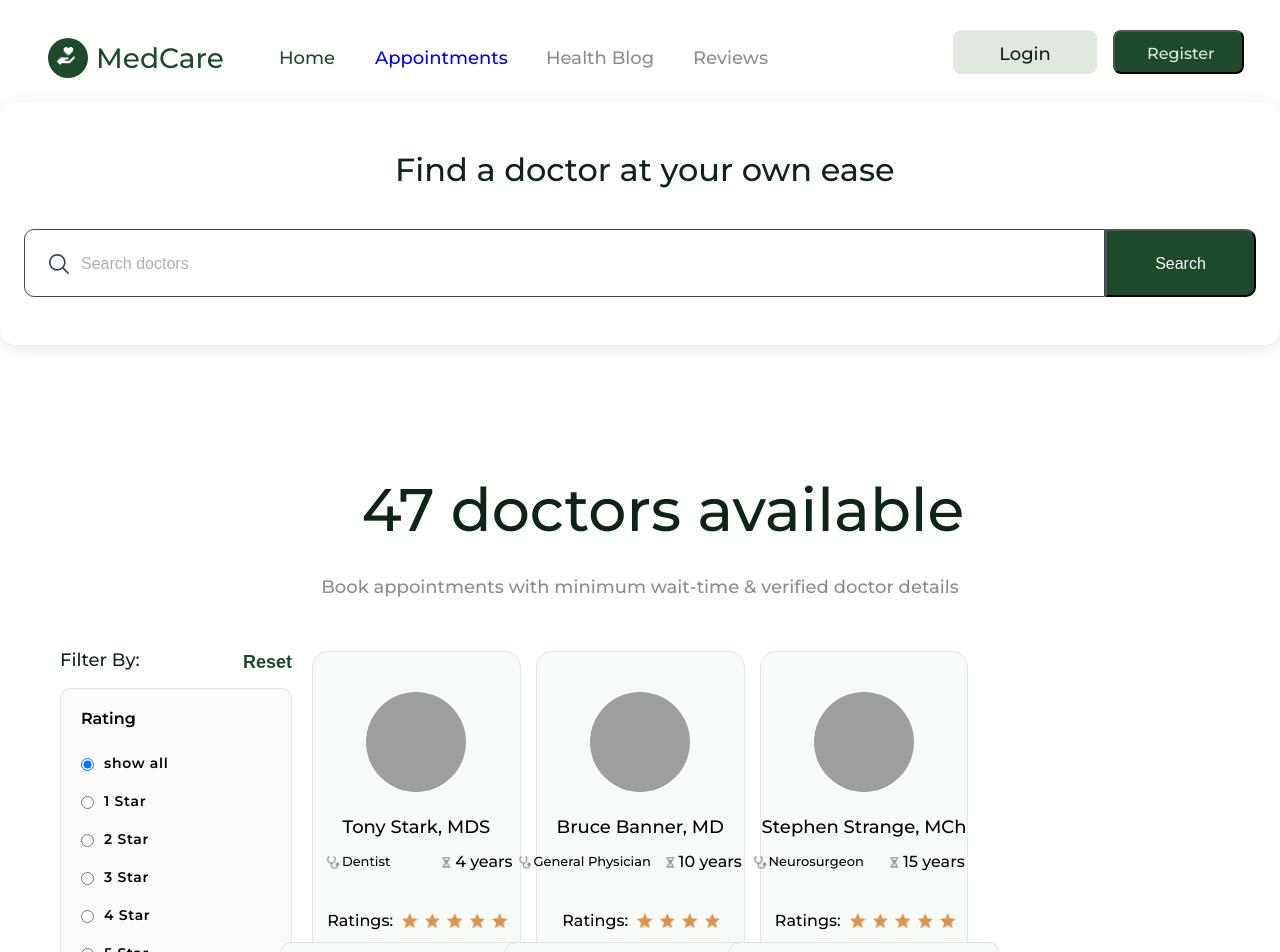
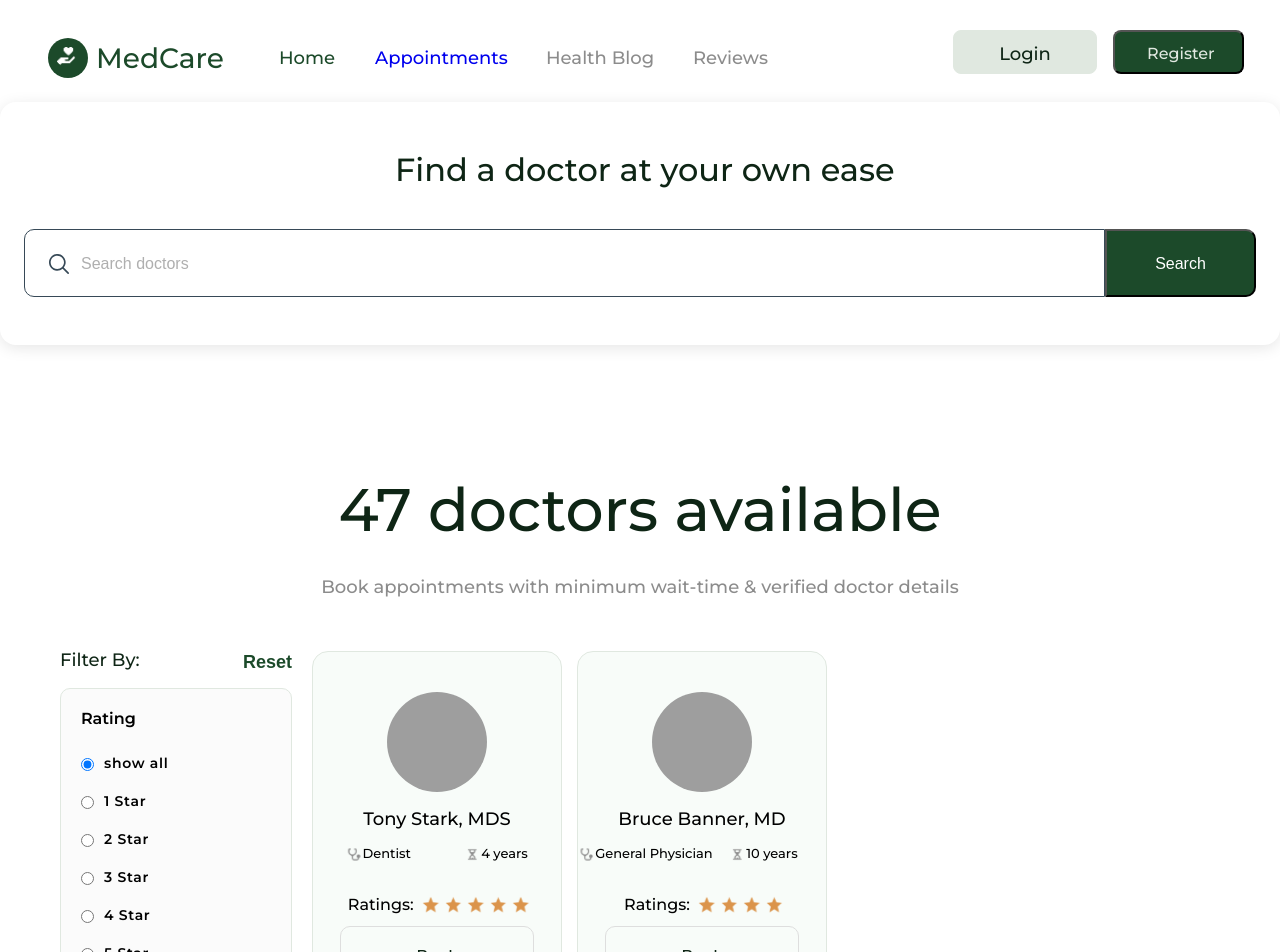
Before and after one commit to ashish-3216/MedCare, a Next.js app: page /appointment in a window 1280 px wide. Shown: the top 952 px of the page. Built offline with nearby package versions, Linux system fonts and the light colour scheme; grey boxes are pictures that could not be loaded.

Commit message:
day3 | day2 of fixing appointment

```diff
--- a/Components/Filter_component.jsx
+++ b/Components/Filter_component.jsx
@@ -15,6 +15,7 @@ const FilterComponent = ({ title, stat, array, optional, flag = true , cb }) =>
                 name={stat}
                 value={0}
                 defaultChecked = {title === 'Rating'}
+                onClick={title === 'Rating' ? () => cb(-1) : () => cb('show all')}
               />
               <label htmlFor={`showAll-${stat}`}>{optional}</label>
             </div>
--- a/app/appointment/page.js
+++ b/app/appointment/page.js
@@ -6,70 +6,401 @@ import Footer from "@/Components/Footer";
 import Filter_component from "@/Components/Filter_component";
 
 const doctor_data = [
-  { name: "Tony Stark", degree: "MDS", specialization: "Dentist", experience: 4, ratings: 5, gender: "Male" },
-  { name: "Bruce Banner", degree: "MD", specialization: "General Physician", experience: 10, ratings: 4, gender: "Male" },
-  { name: "Stephen Strange", degree: "MCh", specialization: "Neurosurgeon", experience: 15, ratings: 5, gender: "Male" },
-  { name: "Peter Parker", degree: "BDS", specialization: "Orthodontist", experience: 3, ratings: 3, gender: "Male" },
-  { name: "Natasha Romanoff", degree: "MBBS", specialization: "Dermatologist", experience: 7, ratings: 4, gender: "Female" },
-  { name: "Steve Rogers", degree: "MD", specialization: "Cardiologist", experience: 12, ratings: 5, gender: "Male" },
-  { name: "Wanda Maximoff", degree: "MD", specialization: "Psychiatrist", experience: 5, ratings: 4, gender: "Female" },
-  { name: "Thor Odinson", degree: "MS", specialization: "Orthopedic Surgeon", experience: 8, ratings: 5, gender: "Male" },
-  { name: "Loki Laufeyson", degree: "PhD", specialization: "Neurologist", experience: 6, ratings: 3, gender: "Male" },
-  { name: "Clint Barton", degree: "DO", specialization: "Ophthalmologist", experience: 9, ratings: 4, gender: "Male" },
-  { name: "Scott Lang", degree: "BDS", specialization: "Pediatric Dentist", experience: 4, ratings: 3, gender: "Male" },
-  { name: "Carol Danvers", degree: "MD", specialization: "Oncologist", experience: 11, ratings: 5, gender: "Female" },
-  { name: "Nick Fury", degree: "MBBS", specialization: "Pulmonologist", experience: 20, ratings: 5, gender: "Male" },
-  { name: "Sam Wilson", degree: "MD", specialization: "General Physician", experience: 6, ratings: 4, gender: "Male" },
-  { name: "Bucky Barnes", degree: "MCh", specialization: "Plastic Surgeon", experience: 13, ratings: 5, gender: "Male" },
-  { name: "Shuri", degree: "PhD", specialization: "Biomedical Scientist", experience: 9, ratings: 4, gender: "Female" },
-  { name: "T'Challa", degree: "MD", specialization: "Cardiothoracic Surgeon", experience: 14, ratings: 5, gender: "Male" },
-  { name: "Okoye", degree: "MBBS", specialization: "Trauma Surgeon", experience: 8, ratings: 5, gender: "Female" },
-  { name: "Vision", degree: "PhD", specialization: "Neuroscientist", experience: 7, ratings: 4, gender: "Male" },
-  { name: "Gamora", degree: "MD", specialization: "General Surgeon", experience: 12, ratings: 5, gender: "Female" },
-  { name: "Drax", degree: "DO", specialization: "Emergency Medicine", experience: 5, ratings: 3, gender: "Male" },
-  { name: "Rocket Raccoon", degree: "MS", specialization: "Veterinary Surgeon", experience: 6, ratings: 4, gender: "Male" },
-  { name: "Groot", degree: "PhD", specialization: "Botanical Medicine", experience: 10, ratings: 4, gender: "Male" },
-  { name: "Nebula", degree: "MD", specialization: "Neurologist", experience: 8, ratings: 5, gender: "Female" },
-  { name: "Mantis", degree: "MD", specialization: "Psychiatrist", experience: 4, ratings: 3, gender: "Female" },
-  { name: "Yondu Udonta", degree: "MBBS", specialization: "Pulmonologist", experience: 11, ratings: 5, gender: "Male" },
-  { name: "Ego", degree: "MD", specialization: "Endocrinologist", experience: 25, ratings: 5, gender: "Male" },
-  { name: "Hank Pym", degree: "PhD", specialization: "Microbiologist", experience: 18, ratings: 5, gender: "Male" },
-  { name: "Janet Van Dyne", degree: "MD", specialization: "Dermatologist", experience: 15, ratings: 4, gender: "Female" },
-  { name: "Hope Van Dyne", degree: "MD", specialization: "General Physician", experience: 7, ratings: 4, gender: "Female" },
-  { name: "Reed Richards", degree: "PhD", specialization: "Geneticist", experience: 22, ratings: 5, gender: "Male" },
-  { name: "Sue Storm", degree: "MD", specialization: "Pediatrician", experience: 12, ratings: 5, gender: "Female" },
-  { name: "Johnny Storm", degree: "MBBS", specialization: "Sports Medicine", experience: 6, ratings: 4, gender: "Male" },
-  { name: "Ben Grimm", degree: "DO", specialization: "Orthopedic Surgeon", experience: 9, ratings: 4, gender: "Male" },
-  { name: "Professor X", degree: "PhD", specialization: "Neuroscientist", experience: 30, ratings: 5, gender: "Male" },
-  { name: "Magneto", degree: "PhD", specialization: "Oncologist", experience: 28, ratings: 5, gender: "Male" },
-  { name: "Jean Grey", degree: "MD", specialization: "Psychiatrist", experience: 12, ratings: 5, gender: "Female" },
-  { name: "Cyclops", degree: "MD", specialization: "Ophthalmologist", experience: 10, ratings: 4, gender: "Male" },
-  { name: "Wolverine", degree: "MBBS", specialization: "Trauma Surgeon", experience: 20, ratings: 5, gender: "Male" },
-  { name: "Storm", degree: "MD", specialization: "Pediatrician", experience: 9, ratings: 4, gender: "Female" },
-  { name: "Mystique", degree: "MD", specialization: "Plastic Surgeon", experience: 11, ratings: 5, gender: "Female" },
-  { name: "Rogue", degree: "DO", specialization: "Internal Medicine", experience: 8, ratings: 4, gender: "Female" },
-  { name: "Gambit", degree: "MBBS", specialization: "Cardiologist", experience: 7, ratings: 4, gender: "Male" },
-  { name: "Nightcrawler", degree: "MD", specialization: "Anesthesiologist", experience: 6, ratings: 4, gender: "Male" },
-  { name: "Colossus", degree: "PhD", specialization: "Biomedical Scientist", experience: 10, ratings: 5, gender: "Male" },
-  { name: "Deadpool", degree: "MD", specialization: "Trauma Surgeon", experience: 8, ratings: 5, gender: "Male" },
-  { name: "Doctor Doom", degree: "PhD", specialization: "Neuroscientist", experience: 20, ratings: 5, gender: "Male" },
+  {
+    name: "Tony Stark",
+    degree: "MDS",
+    specialization: "Dentist",
+    experience: 4,
+    ratings: 5,
+    gender: "Male",
+  },
+  {
+    name: "Bruce Banner",
+    degree: "MD",
+    specialization: "General Physician",
+    experience: 10,
+    ratings: 4,
+    gender: "Male",
+  },
+  {
+    name: "Stephen Strange",
+    degree: "MCh",
+    specialization: "Neurosurgeon",
+    experience: 15,
+    ratings: 5,
+    gender: "Male",
+  },
+  {
+    name: "Peter Parker",
+    degree: "BDS",
+    specialization: "Orthodontist",
+    experience: 3,
+    ratings: 3,
+    gender: "Male",
+  },
+  {
+    name: "Natasha Romanoff",
+    degree: "MBBS",
+    specialization: "Dermatologist",
+    experience: 7,
+    ratings: 4,
+    gender: "Female",
+  },
+  {
+    name: "Steve Rogers",
+    degree: "MD",
+    specialization: "Cardiologist",
+    experience: 12,
+    ratings: 5,
+    gender: "Male",
+  },
+  {
+    name: "Wanda Maximoff",
+    degree: "MD",
+    specialization: "Psychiatrist",
+    experience: 5,
+    ratings: 4,
+    gender: "Female",
+  },
+  {
+    name: "Thor Odinson",
+    degree: "MS",
+    specialization: "Orthopedic Surgeon",
+    experience: 8,
+    ratings: 5,
+    gender: "Male",
+  },
+  {
+    name: "Loki Laufeyson",
+    degree: "PhD",
+    specialization: "Neurologist",
+    experience: 6,
+    ratings: 3,
+    gender: "Male",
+  },
+  {
+    name: "Clint Barton",
+    degree: "DO",
+    specialization: "Ophthalmologist",
+    experience: 9,
+    ratings: 4,
+    gender: "Male",
+  },
+  {
+    name: "Scott Lang",
+    degree: "BDS",
+    specialization: "Pediatric Dentist",
+    experience: 4,
+    ratings: 3,
+    gender: "Male",
+  },
+  {
+    name: "Carol Danvers",
+    degree: "MD",
+    specialization: "Oncologist",
+    experience: 11,
+    ratings: 5,
+    gender: "Female",
+  },
+  {
+    name: "Nick Fury",
+    degree: "MBBS",
+    specialization: "Pulmonologist",
+    experience: 20,
+    ratings: 5,
+    gender: "Male",
+  },
+  {
+    name: "Sam Wilson",
+    degree: "MD",
+    specialization: "General Physician",
+    experience: 6,
+    ratings: 4,
+    gender: "Male",
+  },
+  {
+    name: "Bucky Barnes",
+    degree: "MCh",
+    specialization: "Plastic Surgeon",
+    experience: 13,
+    ratings: 5,
+    gender: "Male",
+  },
+  {
+    name: "Shuri",
+    degree: "PhD",
+    specialization: "Biomedical Scientist",
+    experience: 9,
+    ratings: 4,
+    gender: "Female",
+  },
+  {
+    name: "T'Challa",
+    degree: "MD",
+    specialization: "Cardiothoracic Surgeon",
+    experience: 14,
+    ratings: 5,
+    gender: "Male",
+  },
+  {
+    name: "Okoye",
+    degree: "MBBS",
+    specialization: "Trauma Surgeon",
+    experience: 8,
+    ratings: 5,
+    gender: "Female",
+  },
+  {
+    name: "Vision",
+    degree: "PhD",
+    specialization: "Neuroscientist",
+    experience: 7,
+    ratings: 4,
+    gender: "Male",
+  },
+  {
+    name: "Gamora",
+    degree: "MD",
+    specialization: "General Surgeon",
+    experience: 12,
+    ratings: 5,
+    gender: "Female",
+  },
+  {
+    name: "Drax",
+    degree: "DO",
+    specialization: "Emergency Medicine",
+    experience: 5,
+    ratings: 3,
+    gender: "Male",
+  },
+  {
+    name: "Rocket Raccoon",
+    degree: "MS",
+    specialization: "Veterinary Surgeon",
+    experience: 6,
+    ratings: 4,
+    gender: "Male",
+  },
+  {
+    name: "Groot",
+    degree: "PhD",
+    specialization: "Botanical Medicine",
+    experience: 10,
+    ratings: 4,
+    gender: "Male",
+  },
+  {
+    name: "Nebula",
+    degree: "MD",
+    specialization: "Neurologist",
+    experience: 8,
+    ratings: 5,
+    gender: "Female",
+  },
+  {
+    name: "Mantis",
+    degree: "MD",
+    specialization: "Psychiatrist",
+    experience: 4,
+    ratings: 3,
+    gender: "Female",
+  },
+  {
+    name: "Yondu Udonta",
+    degree: "MBBS",
+    specialization: "Pulmonologist",
+    experience: 11,
+    ratings: 5,
+    gender: "Male",
+  },
+  {
+    name: "Ego",
+    degree: "MD",
+    specialization: "Endocrinologist",
+    experience: 25,
+    ratings: 5,
+    gender: "Male",
+  },
+  {
+    name: "Hank Pym",
+    degree: "PhD",
+    specialization: "Microbiologist",
+    experience: 18,
+    ratings: 5,
+    gender: "Male",
+  },
+  {
+    name: "Janet Van Dyne",
+    degree: "MD",
+    specialization: "Dermatologist",
+    experience: 15,
+    ratings: 4,
+    gender: "Female",
+  },
+  {
+    name: "Hope Van Dyne",
+    degree: "MD",
+    specialization: "General Physician",
+    experience: 7,
+    ratings: 4,
+    gender: "Female",
+  },
+  {
+    name: "Reed Richards",
+    degree: "PhD",
+    specialization: "Geneticist",
+    experience: 22,
+    ratings: 5,
+    gender: "Male",
+  },
+  {
+    name: "Sue Storm",
+    degree: "MD",
+    specialization: "Pediatrician",
+    experience: 12,
+    ratings: 5,
+    gender: "Female",
+  },
+  {
+    name: "Johnny Storm",
+    degree: "MBBS",
+    specialization: "Sports Medicine",
+    experience: 6,
+    ratings: 4,
+    gender: "Male",
+  },
+  {
+    name: "Ben Grimm",
+    degree: "DO",
+    specialization: "Orthopedic Surgeon",
+    experience: 9,
+    ratings: 4,
+    gender: "Male",
+  },
+  {
+    name: "Professor X",
+    degree: "PhD",
+    specialization: "Neuroscientist",
+    experience: 30,
+    ratings: 5,
+    gender: "Male",
+  },
+  {
+    name: "Magneto",
+    degree: "PhD",
+    specialization: "Oncologist",
+    experience: 28,
+    ratings: 5,
+    gender: "Male",
+  },
+  {
+    name: "Jean Grey",
+    degree: "MD",
+    specialization: "Psychiatrist",
+    experience: 12,
+    ratings: 5,
+    gender: "Female",
+  },
+  {
+    name: "Cyclops",
+    degree: "MD",
+    specialization: "Ophthalmologist",
+    experience: 10,
+    ratings: 4,
+    gender: "Male",
+  },
+  {
+    name: "Wolverine",
+    degree: "MBBS",
+    specialization: "Trauma Surgeon",
+    experience: 20,
+    ratings: 5,
+    gender: "Male",
+  },
+  {
+    name: "Storm",
+    degree: "MD",
+    specialization: "Pediatrician",
+    experience: 9,
+    ratings: 4,
+    gender: "Female",
+  },
+  {
+    name: "Mystique",
+    degree: "MD",
+    specialization: "Plastic Surgeon",
+    experience: 11,
+    ratings: 5,
+    gender: "Female",
+  },
+  {
+    name: "Rogue",
+    degree: "DO",
+    specialization: "Internal Medicine",
+    experience: 8,
+    ratings: 4,
+    gender: "Female",
+  },
+  {
+    name: "Gambit",
+    degree: "MBBS",
+    specialization: "Cardiologist",
+    experience: 7,
+    ratings: 4,
+    gender: "Male",
+  },
+  {
+    name: "Nightcrawler",
+    degree: "MD",
+    specialization: "Anesthesiologist",
+    experience: 6,
+    ratings: 4,
+    gender: "Male",
+  },
+  {
+    name: "Colossus",
+    degree: "PhD",
+    specialization: "Biomedical Scientist",
+    experience: 10,
+    ratings: 5,
+    gender: "Male",
+  },
+  {
+    name: "Deadpool",
+    degree: "MD",
+    specialization: "Trauma Surgeon",
+    experience: 8,
+    ratings: 5,
+    gender: "Male",
+  },
+  {
+    name: "Doctor Doom",
+    degree: "PhD",
+    specialization: "Neuroscientist",
+    experience: 20,
+    ratings: 5,
+    gender: "Male",
+  },
 ];
-
-
 
 const Page = () => {
   const [filteredDoctors, setFilteredDoctors] = useState(doctor_data);
-  const [selectedRating, setSelectedRating] = useState(0);
+  const [selectedRating, setSelectedRating] = useState(-1);
   const [selectedExperience, setSelectedExperience] = useState("");
-  const [selectedGender, setSelectedGender] = useState("show all") ;
+  const [selectedGender, setSelectedGender] = useState("show all");
 
   // Function to apply both filters
   const filterDoctors = () => {
     let newDoctors = doctor_data;
 
     // Apply Rating filter if selected
-    if (selectedRating !== 0) {
-      newDoctors = newDoctors.filter((doctor) => doctor.ratings === (selectedRating));
+    if (selectedRating === -1) {
+      newDoctors = doctor_data;
+    } else if (selectedRating !== -1) {
+      newDoctors = newDoctors.filter(
+        (doctor) => doctor.ratings === selectedRating
+      );
     }
 
     // Apply Experience filter if selected
@@ -87,8 +418,10 @@ const Page = () => {
     }
 
     //apply Gender filter if Selected
-    if(selectedGender !== "show all"){
-      newDoctors = newDoctors.filter((doctor) => doctor.gender === (selectedGender));
+    if (selectedGender !== "show all") {
+      newDoctors = newDoctors.filter(
+        (doctor) => doctor.gender === selectedGender
+      );
     }
 
     setFilteredDoctors(newDoctors);
@@ -97,7 +430,7 @@ const Page = () => {
   // Run filtering whenever rating or experience changes
   useEffect(() => {
     filterDoctors();
-  }, [selectedRating, selectedExperience, selectedGender  ]);
+  }, [selectedRating, selectedExperience, selectedGender]);
 
   return (
     <div className={styles.container}>
@@ -106,8 +439,16 @@ const Page = () => {
         <div className={styles.searchField}>
           <div className={styles.searchBar_container}>
             <div className={styles.searchBar}>
-              <img src="./Vector.svg" style={{ height: "20.02px", width: "20.02px" }} alt="search-icon" />
-              <input type="text" placeholder="Search doctors" className={styles.search} />
+              <img
+                src="./Vector.svg"
+                style={{ height: "20.02px", width: "20.02px" }}
+                alt="search-icon"
+              />
+              <input
+                type="text"
+                placeholder="Search doctors"
+                className={styles.search}
+              />
             </div>
           </div>
           <button className={styles.searchButton}>Search</button>
@@ -126,7 +467,15 @@ const Page = () => {
           <aside className={styles.leftBar}>
             <div className={styles.filterButtons}>
               <p>Filter By:</p>
-              <button onClick={() => { setSelectedRating(0); setSelectedExperience(""); }}>Reset</button>
+              <button
+                onClick={() => {
+                  setSelectedRating(-1);
+                  setSelectedExperience("");
+                  setSelectedGender("show all");
+                }}
+              >
+                Reset
+              </button>
             </div>
 
             <Filter_component
@@ -135,7 +484,7 @@ const Page = () => {
               array={[1, 2, 3, 4, 5]}
               optional="show all"
               cb={(value) => setSelectedRating(value)}
-              defaultFlag = {true}
+              defaultFlag={true}
             />
             <Filter_component
               title="Experience"
--- a/styles/appointment.module.css
+++ b/styles/appointment.module.css
@@ -131,7 +131,7 @@ input::placeholder {
   gap: 16px;
 }
 #text1 {
-  width: 557px; /* Added px */
+  /* width: 557px; Added px */
   height: 90px;
   font-weight: 500;
   font-size: 60px;
@@ -188,7 +188,7 @@ input::placeholder {
   gap: 20px;
 }
 .leftBar {
-  width: 25%;
+  width: 30%;
   display: flex;
   flex-direction: column;
   gap: 10px;
--- a/styles/card.module.css
+++ b/styles/card.module.css
@@ -1,6 +1,7 @@
 .container {
   width: 30%;
   /* max-width: 250px; */
+  min-width: 250px;
   height: 100%;
   border-radius: 16px;
   max-height: 400px;
@@ -13,7 +14,7 @@
   padding: 40px 27px;
 }
 .details {
-  width: 246px;
+  width: 100%;
   height: 250px;
   display: flex;
   flex-direction: column;
@@ -96,7 +97,7 @@
 .experience p {
   width: 58px;
   height: 29px;
-  font-size: 16px;
+  font-size: 13px;
   font-weight: 500;
   white-space: nowrap;
   line-height: 180%;
@@ -130,14 +131,14 @@
   object-fit: cover;
 }
 .book {
-  width: 270px;
-  height: 62px;
+  width: 100%;
   border-radius: 10px;
   border: 1px solid #dedede;
   background-color: #f8fcf9;
-  padding: 20px 48px;
+  padding: 20px 28px;
   font-weight: 500;
   font-size: 18px;
   cursor: pointer;
   color: #0e2515;
+  text-align: center;
 }
```
